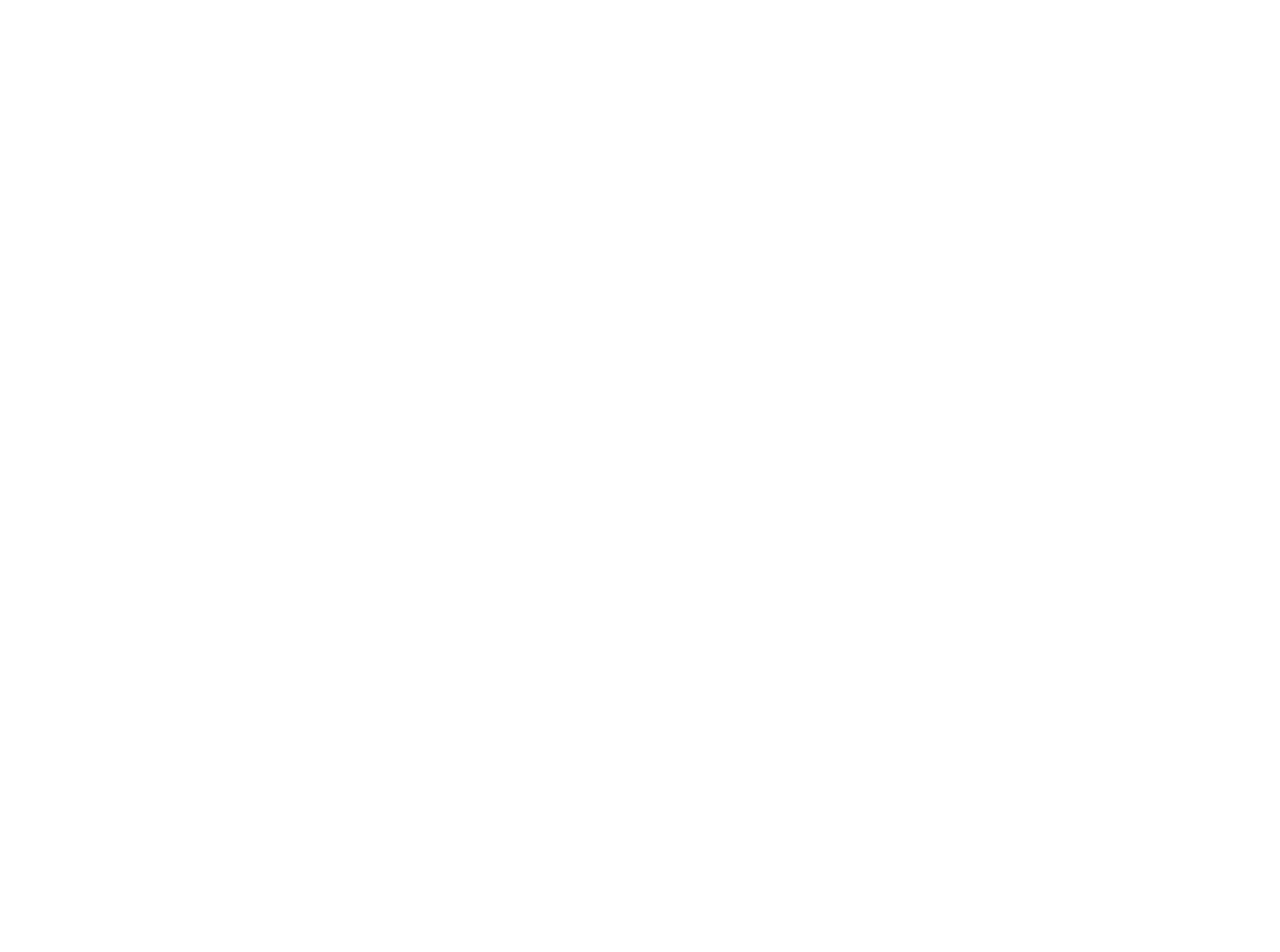
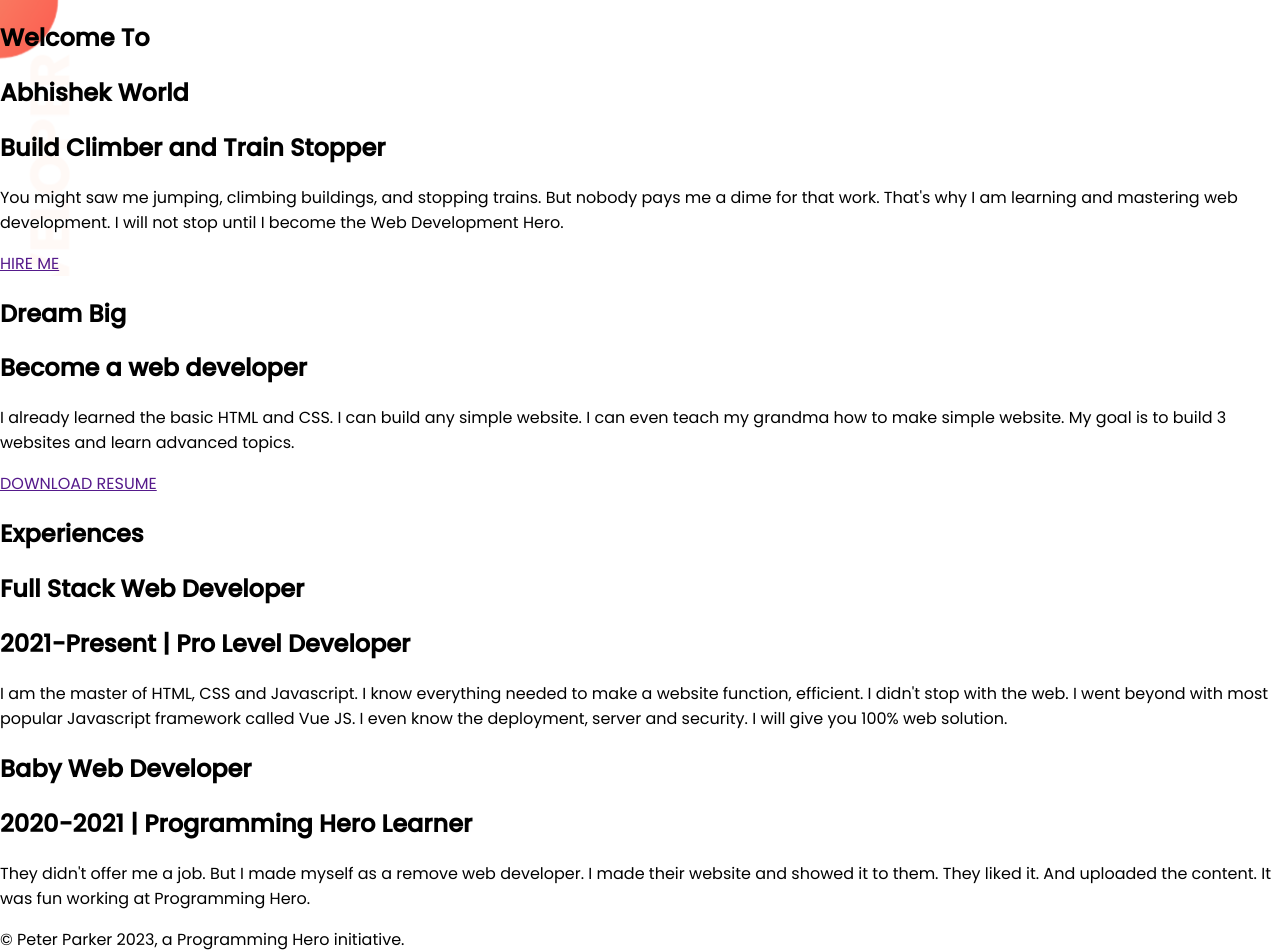
Before and after one commit to abhiskg/developer-portfolio, a plain HTML site: page index.html in a window 1280 px wide. Before the commit the page ends 800 px from the top, so only its background shows below. Drawn offline with Linux system fonts and the light colour scheme.

Commit message:
Html added

```diff
--- a/index.html
+++ b/index.html
@@ -5,7 +5,73 @@
     <meta http-equiv="X-UA-Compatible" content="IE=edge" />
     <meta name="viewport" content="width=device-width, initial-scale=1.0" />
     <title>Developer Portfolio</title>
+    <link rel="preconnect" href="https://fonts.googleapis.com" />
+    <link rel="preconnect" href="https://fonts.gstatic.com" crossorigin />
+    <link
+      href="https://fonts.googleapis.com/css2?family=Poppins:wght@300;400;500&display=swap"
+      rel="stylesheet"
+    />
     <link rel="stylesheet" href="style.css" />
   </head>
-  <body></body>
+  <body>
+    <section class="hero">
+      <div>
+        <h1>Welcome To</h1>
+        <h1>Abhishek World</h1>
+        <h2>Build Climber and Train Stopper</h2>
+        <p>
+          You might saw me jumping, climbing buildings, and stopping trains. But
+          nobody pays me a dime for that work. That's why I am learning and
+          mastering web development. I will not stop until I become the Web
+          Development Hero.
+        </p>
+        <a href="">HIRE ME</a>
+      </div>
+      <div></div>
+    </section>
+
+    <section class="about">
+      <div></div>
+
+      <div>
+        <h1>Dream Big</h1>
+        <h2>Become a web developer</h2>
+        <p>
+          I already learned the basic HTML and CSS. I can build any simple
+          website. I can even teach my grandma how to make simple website. My
+          goal is to build 3 websites and learn advanced topics.
+        </p>
+        <a href="">DOWNLOAD RESUME</a>
+      </div>
+    </section>
+
+    <section>
+      <h1>Experiences</h1>
+      <div>
+        <div>
+          <h1>Full Stack Web Developer</h1>
+          <h2>2021-Present | Pro Level Developer</h2>
+          <p>
+            I am the master of HTML, CSS and Javascript. I know everything
+            needed to make a website function, efficient. I didn't stop with the
+            web. I went beyond with most popular Javascript framework called Vue
+            JS. I even know the deployment, server and security. I will give you
+            100% web solution.
+          </p>
+        </div>
+        <div>
+          <h1>Baby Web Developer</h1>
+          <h2>2020-2021 | Programming Hero Learner</h2>
+          <p>
+            They didn't offer me a job. But I made myself as a remove web
+            developer. I made their website and showed it to them. They liked
+            it. And uploaded the content. It was fun working at Programming
+            Hero.
+          </p>
+        </div>
+      </div>
+    </section>
+
+    <footer>© Peter Parker 2023, a Programming Hero initiative.</footer>
+  </body>
 </html>
--- a/style.css
+++ b/style.css
@@ -0,0 +1,12 @@
+body {
+  margin: 0;
+  padding: 0;
+  box-sizing: border-box;
+  font-family: "Poppins", sans-serif;
+}
+
+.hero {
+  background-image: url("images/top-banner.png");
+  background-repeat: no-repeat;
+  display: flex;
+}
```
Also changed, not shown: images/dream-bg.png (added), images/exp-bg.png (added), images/jhankar.png (added), images/jhankar2.png (added), images/my-bg.png (added), images/my-bg2.png (added), images/top-banner.png (added), 7 other files.
